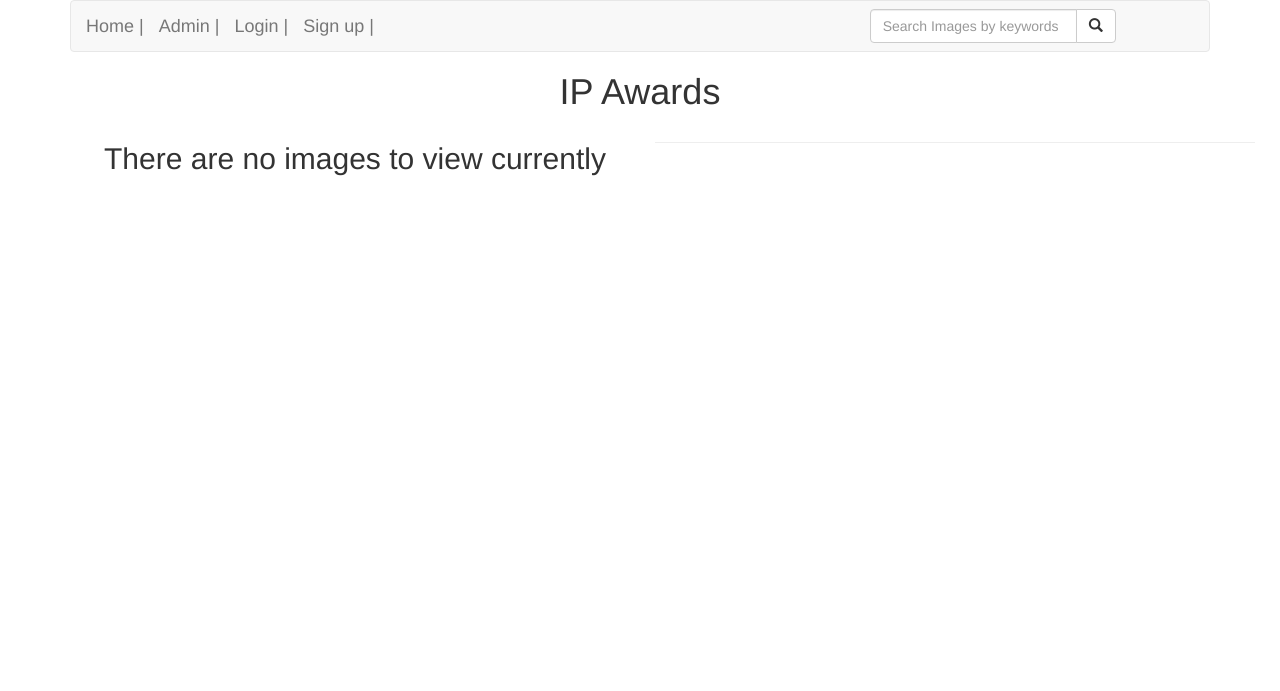
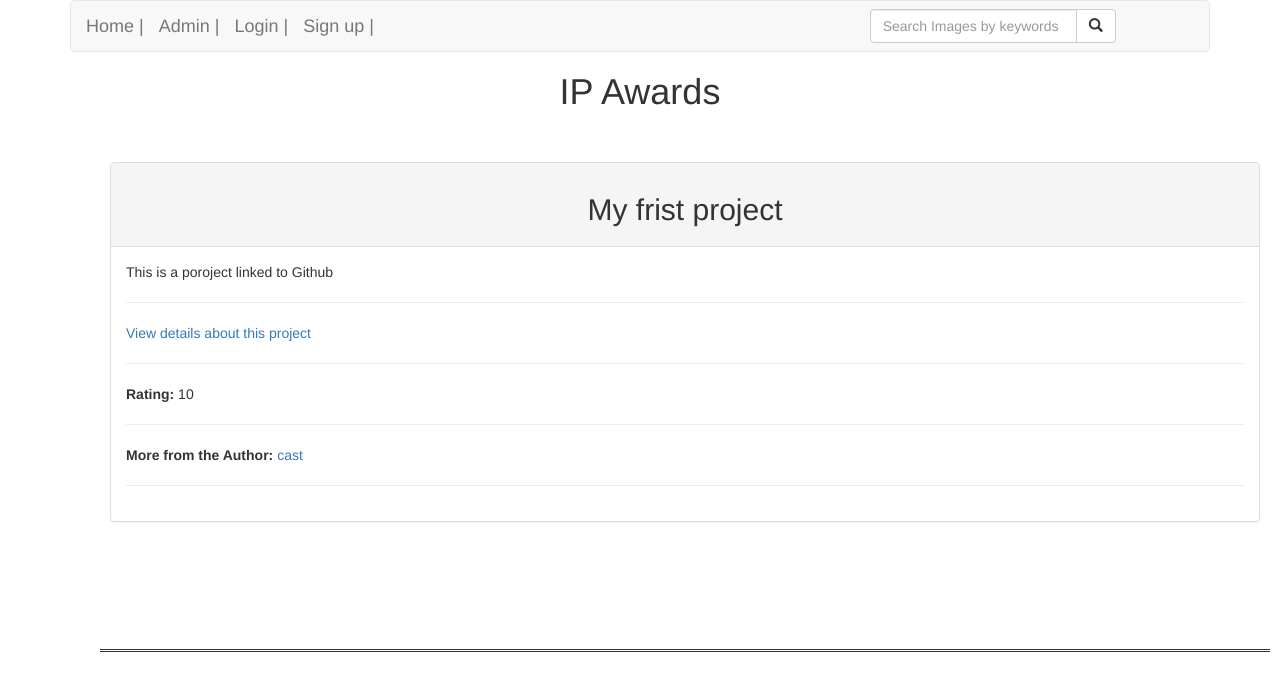
Before and after one commit to AbugaAroni/DjangoIp3, a Django app: template awards/templates/homepage.html in a window 1280 px wide. Shown: the top 691 px of the page. Run offline with Django 3.2, Linux system fonts and the light colour scheme; the template is opened without the code that fills it: values that come from a table or form of the project are taken from there, others are empty; data comes from the database, SQL or seed files in the repository; some libraries are stand-ins or nearby versions.

Commit message:
add styling tot eh homepage

```diff
--- a/awards/templates/homepage.html
+++ b/awards/templates/homepage.html
@@ -7,35 +7,53 @@
 
   <!-- Looping through model   -->
     <div class="row">
-    {% for images_item in images %}
-      <!-- displaying title -->
-      <div class="col-xs-5 col-sm-5 col-md-5 col-lg-5" style="padding: 10px; margin: 30px; border-bottom-style: double; height: 500px; ">
-        <h2 class="text-center"> {{ images_item.title }}</h2>
-        <hr>
-      <!--Display  images  -->
-      <div style="display: block; margin-left: auto; margin-right: auto; width: 100%; height: 50%;">
-        <img src="{{images_item.i_images.url}}" class="img-responsive" style="display: block; margin-left: auto; margin-right: auto; width: 50%;" alt="Image">
-      </div>
-        <p> <a href="singleimage/{{images_item.id}}">View details about this image</a>  </p>
-
-        <div class = "row">
-          <div class = "col-md-6">
-              <p> <span style="font-weight: bold;"> Location </span>-<a href="singlelocation/{{images_item.locations.id}}">{{ images_item.locations }}</a></p>
-              <p> <span style="font-weight: bold;"> Categories </span>-{% for c in images_item.category.all%} {{c.category_name}} | {% endfor %} </p>
+    {% for project_item in projects %}
+      <div class="col-xs-5 col-sm-5 col-md-12 col-lg-12" style="padding: 10px; margin: 30px; border-bottom-style: double; height: 500px; ">
+        <!-- displaying title -->
+        <div class="panel panel-default">
+          <div class="panel-heading">
+            <h2 class="text-center"> {{ project_item.title }}</h2>
           </div>
-            <hr><hr>
+          <div class="panel-body">
+          <div>
+            <div class = "row">
+              <div class = "col-md-12">
+                <p> {{ project_item.project_details}}  </p>
+                  <hr>
+              </div>
+            </div>
+              <div class = "row">
+                <div class = "col-md-12">
+                  <p> <a href="singleproject/{{project_item.id}}">View details about this project</a>  </p>
+                    <hr>
+                </div>
+              </div>
+              <div class = "row">
+                <div class = "col-md-12">
+                    <p> <span style="font-weight: bold;"> Rating: </span>{{ project_item.score }}</p>
+                    <hr>
+                </div>
+              </div>
+              <div class = "row">
+                <div class = "col-md-12">
+                    <p> <span style="font-weight: bold;"> More from the Author: </span><a href="authorprofile/{{project_item.creator.id}}">{{ project_item.creator.username }}</a></p>
+                    <hr>
+                </div>
+              </div>
+          <div>
+          </div>
         </div>
       </div>
-
+        </div>
               {% empty %}
               <div class="row">
                 <div class="col-md-6">
-                <h2 class="text-center">There are no images to view currently</h2>
+                <h2 class="text-center">There are no projects to view currently</h2>
                 </div>
                 <hr>
               </div>
         {% endfor %}
-    </div>
+
 </div>
 
 {% endblock %}
```
Also changed, not shown: awards/views.py (+4 -3 lines).
